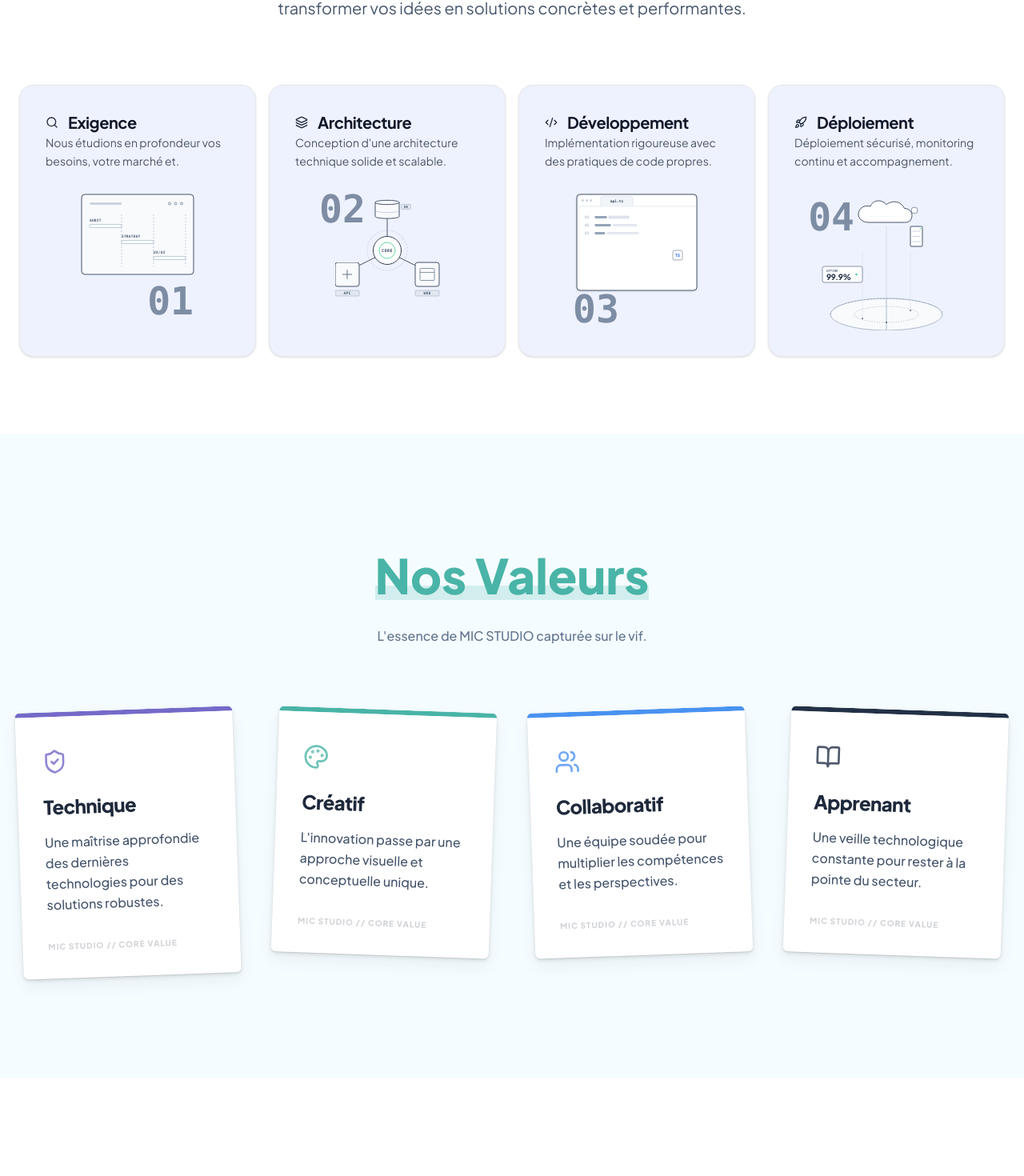
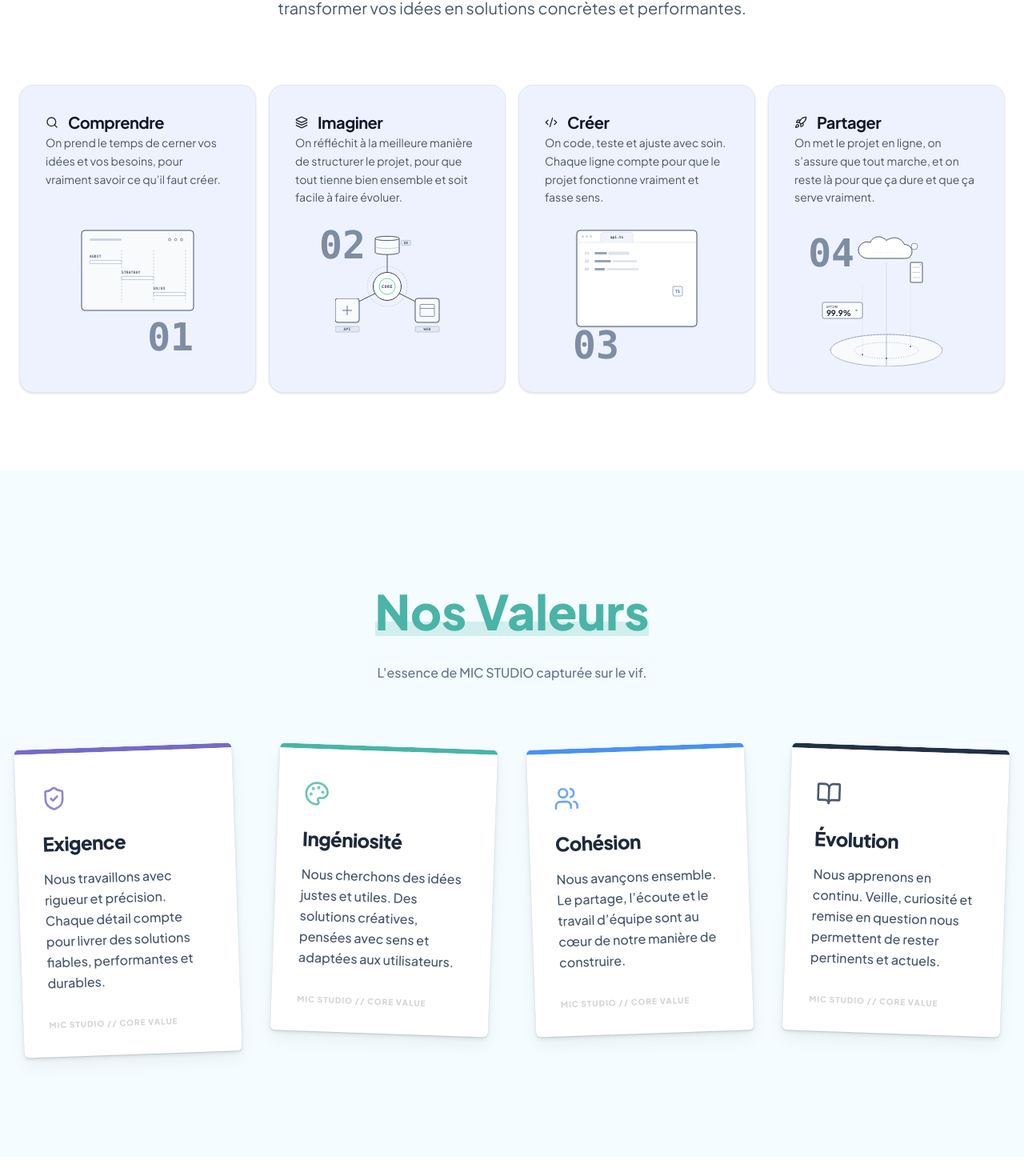
Before and after one commit to djelines/MIC_Studio, a React (Vite) app: page / in a window 1280 px wide. Shown: the part 1154-2624 px from the top of the page at 80% size. Built offline with nearby package versions, Linux system fonts and the light colour scheme; a web font is replaced by a local one.

Commit message:
finish website

```diff
--- a/src/constants.tsx
+++ b/src/constants.tsx
@@ -22,7 +22,7 @@ export const MEMBERS: Member[] = [
   {
     id: 'mathys',
     name: 'Mathys',
-    role: 'Le styliste du Front',
+    role: 'Le styliste du front',
     color: '#49b4a7',
     image: 'https://images.unsplash.com/photo-1500648767791-00dcc994a43e?q=80&w=1974&auto=format&fit=crop',
     github: 'https://github.com/zinackes',
@@ -53,26 +53,26 @@ export const MEMBERS: Member[] = [
 
 export const VALUES = [
   {
-    title: 'Technique',
-    description: 'Une maîtrise approfondie des dernières technologies pour des solutions robustes.',
+    title: 'Exigence',
+    description: 'Nous travaillons avec rigueur et précision. Chaque détail compte pour livrer des solutions fiables, performantes et durables.',
     icon: <ShieldCheck className="w-8 h-8" />,
     color: 'member1'
   },
   {
-    title: 'Créatif',
-    description: "L'innovation passe par une approche visuelle et conceptuelle unique.",
+    title: 'Ingéniosité',
+    description: 'Nous cherchons des idées justes et utiles. Des solutions créatives, pensées avec sens et adaptées aux utilisateurs.',
     icon: <Palette className="w-8 h-8" />,
     color: 'member2'
   },
   {
-    title: 'Collaboratif',
-    description: 'Une équipe soudée pour multiplier les compétences et les perspectives.',
+    title: 'Cohésion',
+    description: 'Nous avançons ensemble. Le partage, l’écoute et le travail d’équipe sont au cœur de notre manière de construire.',
     icon: <Users className="w-8 h-8" />,
     color: 'member3'
   },
   {
-    title: 'Apprenant',
-    description: 'Une veille technologique constante pour rester à la pointe du secteur.',
+    title: 'Évolution',
+    description: 'Nous apprenons en continu. Veille, curiosité et remise en question nous permettent de rester pertinents et actuels.',
     icon: <BookOpen className="w-8 h-8" />,
     color: 'member4'
   }
@@ -160,9 +160,9 @@ export interface ExtendedTimelineEvent extends TimelineEvent {
 
 export const TIMELINE: ExtendedTimelineEvent[] = [
   {
-    date: '2023',
-    title: 'Formation équipe MIC',
-    description: 'Réunion des quatre talents fondateurs autour d\'une vision commune et d\'une passion pour l\'innovation.',
+    date: 'Septembre 2024',
+    title: 'Rencontre MIC',
+    description: 'Nous nous rencontrons à l’école et découvrons que nous partageons les mêmes idées et des compétences complémentaires. Une équipe se forme naturellement.',
     memberId: 'mateis',
     color: '#746ac8',
     rotation: -2,
@@ -170,9 +170,9 @@ export const TIMELINE: ExtendedTimelineEvent[] = [
     image: '/static/equipe.webp'
   },
   {
-    date: '2023 Q4',
+    date: 'Janvier 2025',
     title: 'Lancement MakeItCode',
-    description: 'Notre premier grand projet éducatif voit le jour et reçoit ses premiers utilisateurs enthousiastes.',
+    description: 'Notre premier projet éducatif : apprendre le code sous forme de jeu. On adore chaque étape de sa création et les premiers utilisateurs sont conquis.',
     memberId: 'mathys',
     color: '#49b4a7',
     rotation: 3,
@@ -180,9 +180,9 @@ export const TIMELINE: ExtendedTimelineEvent[] = [
     image: '/static/mobile.webp'
   },
   {
-    date: '2024 Q1',
+    date: 'Octobre 2025',
     title: 'Banque Republic',
-    description: 'Incursion réussie dans le monde de la Fintech avec une solution sécurisée et moderne.',
+    description: 'Premier pas dans la Fintech avec une banque en ligne sécurisée et moderne, pensée pour les utilisateurs.',
     memberId: 'ines',
     color: '#4992f1',
     rotation: -1,
@@ -190,9 +190,9 @@ export const TIMELINE: ExtendedTimelineEvent[] = [
     image: '/static/banque.webp'
   },
   {
-    date: '2024 Q2',
-    title: 'FeedFlow Release',
-    description: 'Solution de productivité majeure pour la gestion de l\'information et la veille stratégique.',
+    date: 'Décembre 2025',
+    title: 'FeedFlow',
+    description: 'Lancement de notre SaaS de sondage. Une solution pratique pour collecter et analyser des informations, au service de projets concrets.',
     memberId: 'clement',
     color: '#233147',
     rotation: 2,
@@ -200,14 +200,14 @@ export const TIMELINE: ExtendedTimelineEvent[] = [
     image: '/static/sondage.webp'
   },
   {
-    date: '2026',
-    title: 'Vers l\'Infini...',
-    description: 'Le futur s\'écrit maintenant avec l\'intégration massive de l\'IA, des nouveaux horizons technologiques et toujours plein de passion.',
+    date: '2026 et au-delà',
+    title: 'Vers l’Infini...',
+    description: 'Nous voulons explorer l’IA et de nouveaux horizons technologiques, toujours avec passion et le désir de créer des projets utiles et concrets.',
     memberId: 'mateis',
     color: '#746ac8',
     rotation: 0,
     icon: <Compass className="w-6 h-6" />,
-    image: '/static/avenir.webp'
+    image: '/static/avenir.jpeg'
   }
 ];
 
@@ -219,32 +219,29 @@ export const LogoMIC = ({ className = "w-12 h-12" }) => (
 
 export const developmentSteps = [
   {
-    title: "Exigence",
-    description: "Nous étudions en profondeur vos besoins, votre marché et.",
+    title: "Comprendre",
+    description: "On prend le temps de cerner vos idées et vos besoins, pour vraiment savoir ce qu’il faut créer.",
     icon: Search,
     color: "#746ac8",
     svg: <RequirementsMap />,
   },
   {
-    title: "Architecture",
-    description:
-      "Conception d'une architecture technique solide et scalable.",
+    title: "Imaginer",
+    description: "On réfléchit à la meilleure manière de structurer le projet, pour que tout tienne bien ensemble et soit facile à faire évoluer.",
     icon: Layers,
     color: "#49b4a7",
     svg: <SystemArchitecture />,
   },
   {
-    title: "Développement",
-    description:
-      "Implémentation rigoureuse avec des pratiques de code propres.",
+    title: "Créer",
+    description: "On code, teste et ajuste avec soin. Chaque ligne compte pour que le projet fonctionne vraiment et fasse sens.",
     icon: Code2,
     color: "#4992f1",
     svg: <CodeImplementation />,
   },
   {
-    title: "Déploiement",
-    description:
-      "Déploiement sécurisé, monitoring continu et accompagnement.",
+    title: "Partager",
+    description: "On met le projet en ligne, on s’assure que tout marche, et on reste là pour que ça dure et que ça serve vraiment.",
     icon: Rocket,
     color: "#233147",
     svg: <DeploymentStatus />,
@@ -253,15 +250,23 @@ export const developmentSteps = [
 
 export const faqs = [
   {
-    q: "Pourquoi choisir MIC Studio ?",
-    a: "Notre force réside dans la complémentarité de nos profils et notre engagement total sur chaque projet. Nous ne livrons pas seulement du code, nous bâtissons des solutions durables.",
+    q: "Qui êtes-vous vraiment ?",
+    a: "On est quatre étudiants qui adorent coder, créer et apprendre. Chacun apporte sa pièce au puzzle et ensemble on fait des projets qui ont du sens.",
   },
   {
-    q: "Quelles technologies utilisez-vous ?",
-    a: "Nous privilégions les stacks modernes comme Next.js, TypeScript et Node.js pour assurer performance et évolutivité. Nous adaptons la technologie au besoin, pas l'inverse.",
+    q: "Pourquoi vos projets sont-ils différents ?",
+    a: "Parce qu’on ne fait pas juste du code. On essaie toujours de comprendre les utilisateurs, de rendre les choses simples et utiles, et de s’amuser en même temps.",
   },
   {
-    q: "Êtes-vous disponibles pour de nouveaux projets ?",
-    a: "Oui, nous sommes toujours à la recherche de défis innovants, particulièrement ceux à impact social. Parlons-en !",
+    q: "Vous acceptez de nouveaux projets ?",
+    a: "Oui ! On aime les défis et les idées qui ont un vrai impact. Si ça vous passionne autant que nous, on veut en parler et s’y mettre à fond.",
   },
+  {
+    q: "Comment vous restez à jour en tech ?",
+    a: "On est toujours en train d’apprendre et de tester de nouvelles choses. Entre veille, tutos et expérimentations, on garde nos compétences fraîches et nos idées fraîches.",
+  },
+  {
+    q: "Vous travaillez bien en équipe ?",
+    a: "Complètement. On se complète, on se challenge et on partage tout. C’est comme ça qu’on transforme des idées en projets qui fonctionnent vraiment.",
+  }
 ];
--- a/src/pages/Epopee.tsx
+++ b/src/pages/Epopee.tsx
@@ -71,7 +71,7 @@ const Epopee = () => {
           {
             icon: Clock,
             label: 'Origine',
-            text: 'Création en 2023',
+            text: 'Création en 2024',
             color: 'indigo-500',
             position: 'left',
             top: 'top-[30%] md:top-[25%]',
@@ -80,7 +80,7 @@ const Epopee = () => {
           {
             icon: Sparkles,
             label: 'Évolution',
-            text: 'Une ascension fulgurante',
+            text: 'Un pas à la fois',
             color: 'amber-500',
             position: 'right',
             top: 'top-[60%]',
```
Also changed, not shown: public/static/avenir.jpeg (added).
